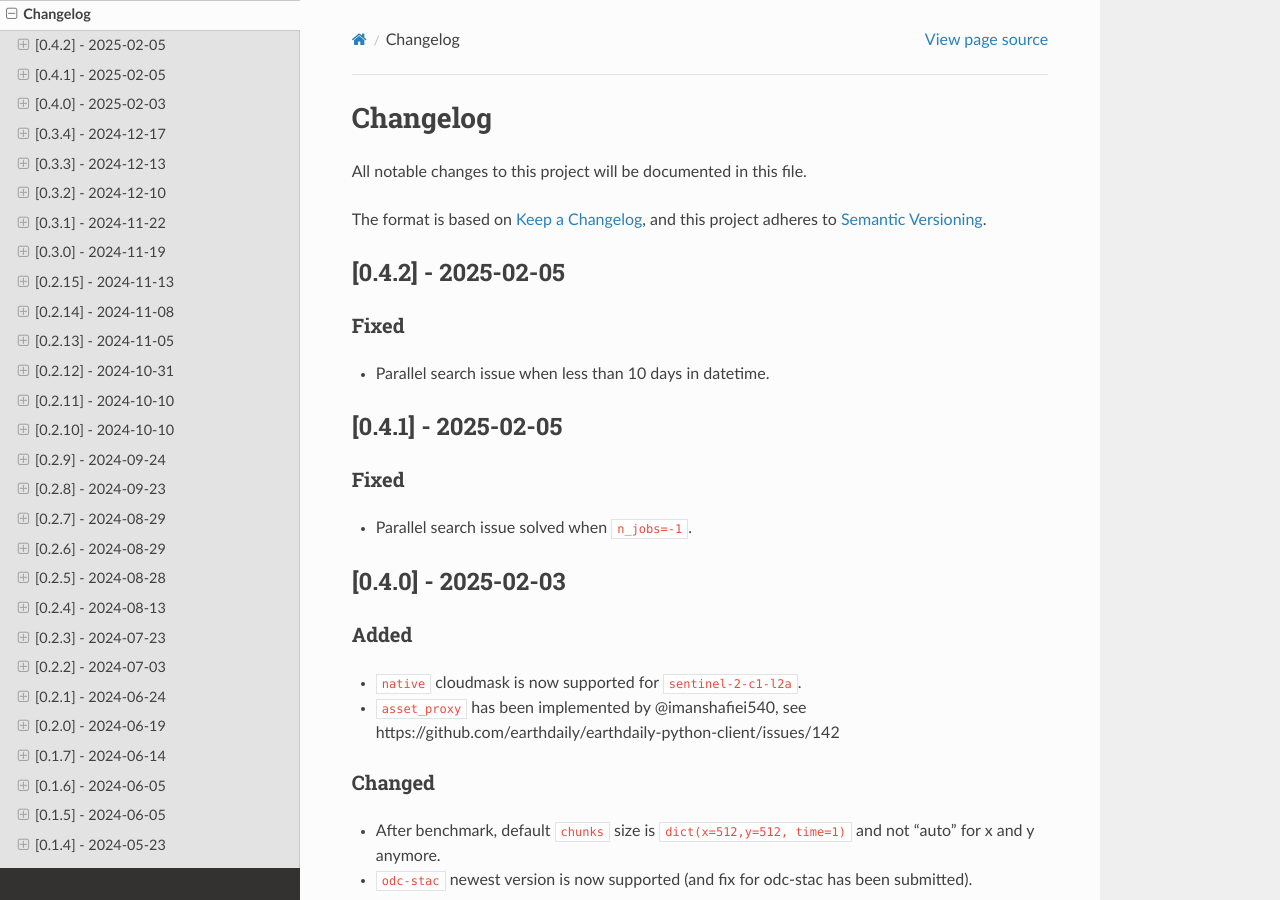
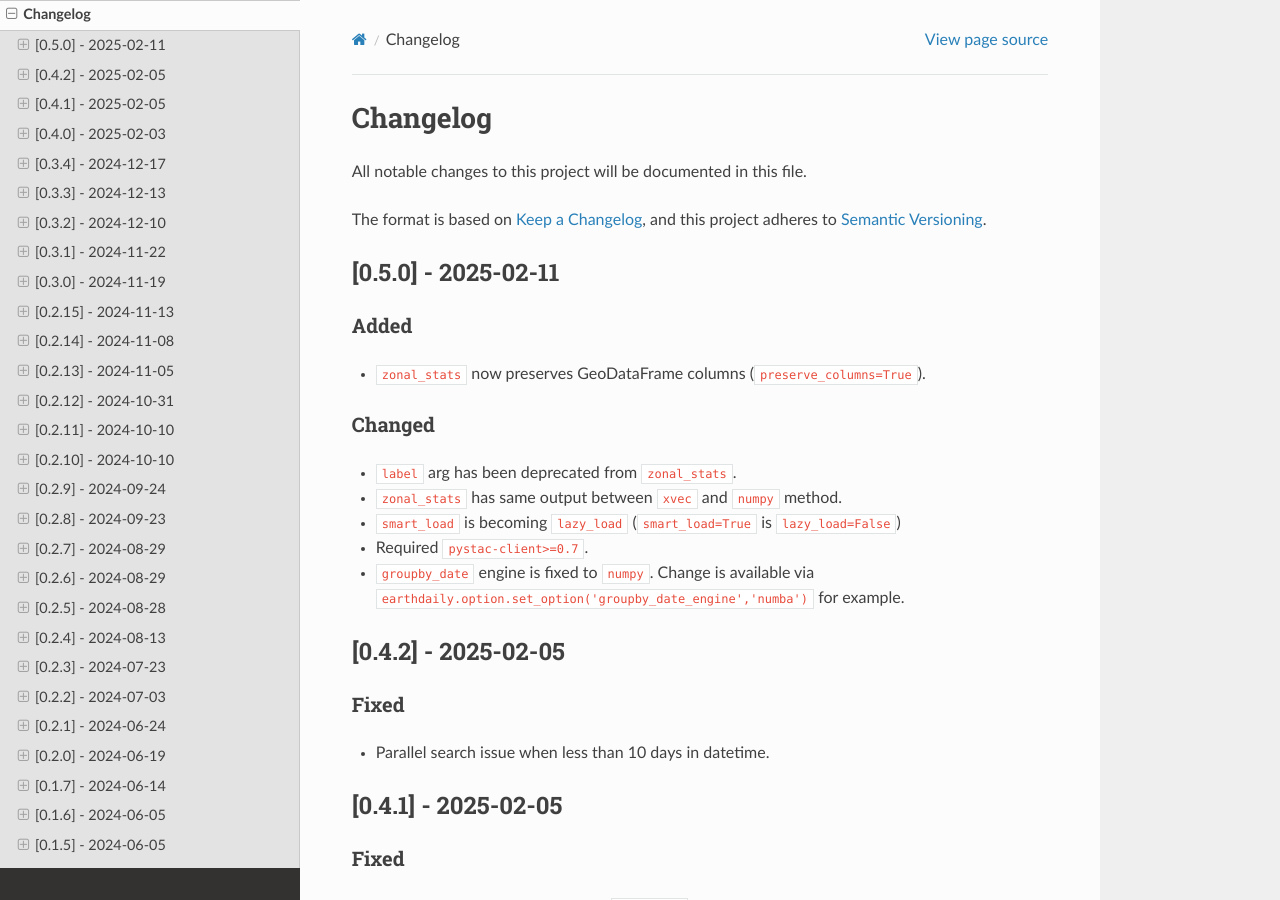
Before and after one commit to earthdaily/earthdaily-python-client, a Sphinx documentation site: the page built from docs/CHANGELOG.md, in a window 1280 px wide and 900 px high. Built offline with Sphinx 7.4.7 and the Read the Docs theme 3.1.0, drawn with Linux system fonts in a browser that asks for light colours; pages that are not in the unit, such as notebooks, are missing from menus.

Commit message:
release(v0.5.0)

```diff
--- a/docs/CHANGELOG.md
+++ b/docs/CHANGELOG.md
@@ -3,6 +3,21 @@ All notable changes to this project will be documented in this file.
 
 The format is based on [Keep a Changelog](https://keepachangelog.com/en/1.0.0/),
 and this project adheres to [Semantic Versioning](https://semver.org/spec/v2.0.0.html).
+
+## [0.5.0] - 2025-02-11
+
+### Added
+
+- `zonal_stats` now preserves GeoDataFrame columns (`preserve_columns=True`).
+
+### Changed
+
+- `label` arg has been deprecated from `zonal_stats`.
+- `zonal_stats` has same output between `xvec` and `numpy` method.
+- `smart_load` is becoming `lazy_load` (`smart_load=True` is `lazy_load=False`)
+- Required `pystac-client>=0.7`.
+- `groupby_date` engine is fixed to `numpy`. Change is available via
+`earthdaily.option.set_option('groupby_date_engine','numba')` for example.
 
 ## [0.4.2] - 2025-02-05
 
```
Also changed, not shown: 3 other files.
